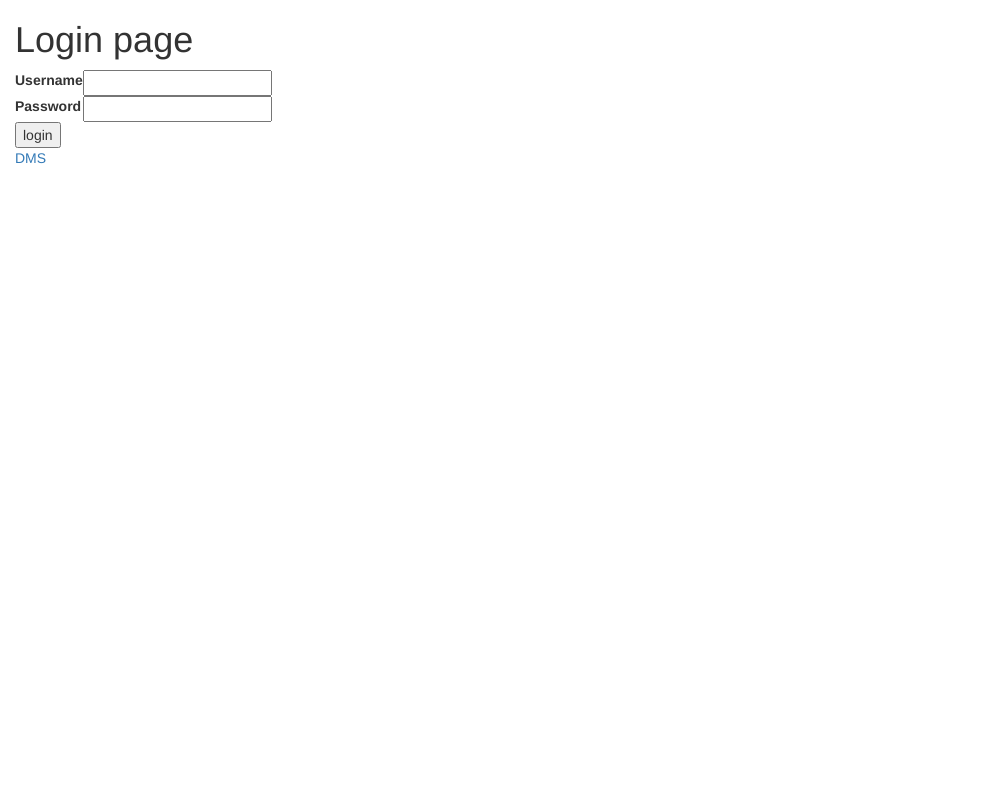
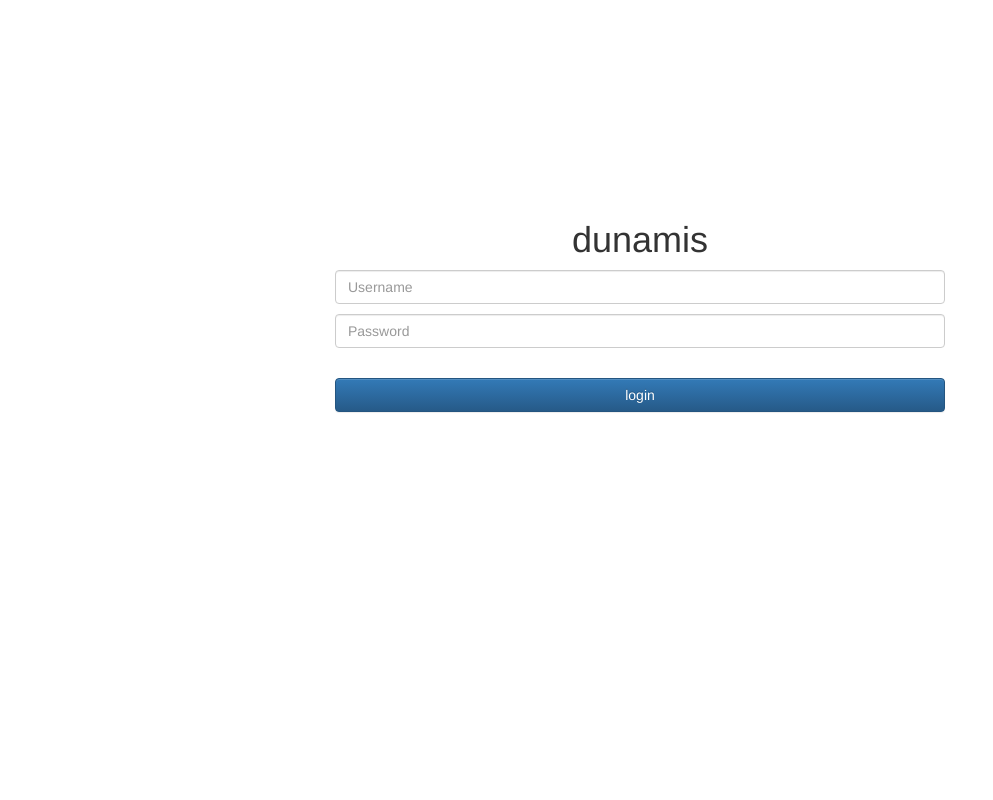
Before and after one commit to trileg/dunamis, a Python web app: template ldap/templates/login.jinja in a window 1280 px wide. Shown: the whole page, without its empty margins (0-993 px from the left). Run offline with Jinja, Linux system fonts and the light colour scheme; the template is opened without the code that fills it: most values are stand-ins (such as "Sample title", 1, 10 or a date in 2020); form fields are guessed from the names that the template uses; some libraries are stand-ins or nearby versions.

Commit message:
Customize login view

```diff
--- /dev/null
+++ b/ldap/static/css/login.css
@@ -0,0 +1,23 @@
+html, body, .container-fluid {
+    margin: 0;
+    height:100%;
+    width:100%;
+}
+#login {
+    position: absolute;
+    top:0;
+    left:0;
+    right:0;
+    bottom:0;
+    margin:auto;
+    height:50%;
+}
+#title {
+    text-align: center;
+}
+.form-item {
+    margin-bottom: 10px;
+}
+#login_button {
+    margin-top: 20px;
+}
--- a/ldap/templates/login.jinja
+++ b/ldap/templates/login.jinja
@@ -1,7 +1,11 @@
 {% extends "base.jinja" %}
+{% block header %}
+  <link href="{{ static('css/login.css') }}" rel="stylesheet">
+{% endblock %}
+
 {% block content %}
-
-  <h1>Login page</h1>
+  <div id="login">
+      <h1 id="title">dunamis</h1>
       {% if form.errors %}
         <p>Your username and/or password didn't match.</p>
       {% endif %}
@@ -12,22 +16,18 @@
         {% endif %}
       {% endif %}
 
-  <form method="post" action="{{ url('login') }}">
+      <form class="form-horizontal" method="post" action="{{ url('login') }}">
         <input type="hidden" name="csrfmiddlewaretoken" value="{{ csrf_token }}">
-    <table>
-      <tr>
-        <td>{{ form.username.label_tag }}</td>
-        <td>{{ form.username }}</td>
-      </tr>
-      <tr>
-        <td>{{ form.password.label_tag }}</td>
-        <td>{{ form.password }}</td>
-      </tr>
-    </table>
-
-    <input type="submit" value="login" />
+        <div class="col-xs-8 col-xs-offset-2 col-md-6 col-md-offset-3 form-item">
+          <input class="form-control" id="id_username" name="username" type="text" maxlength="254" placeholder="Username">
+        </div>
+        <div class="col-xs-8 col-xs-offset-2 col-md-6 col-md-offset-3 form-item">
+          <input class="form-control" id="id_password" name="password" type="password" placeholder="Password">
+        </div>
+        <div class="col-xs-8 col-xs-offset-2 col-md-6 col-md-offset-3 form-item">
+          <input class="btn btn-primary btn-block" id="login_button" type="submit" value="login" />
+        </div>
         <input type="hidden" name="next" value="{{ next }}" />
       </form>
-
-  <a href="/dms">DMS</a>
+  </div>
 {% endblock %}
```
Lines whose indentation alone changed are shown as unchanged.
